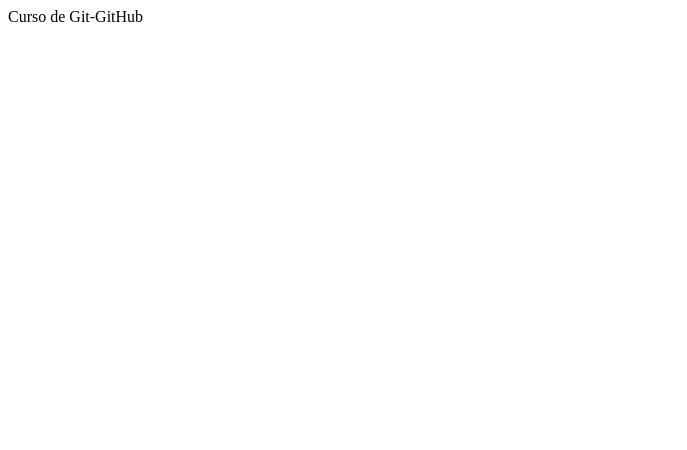
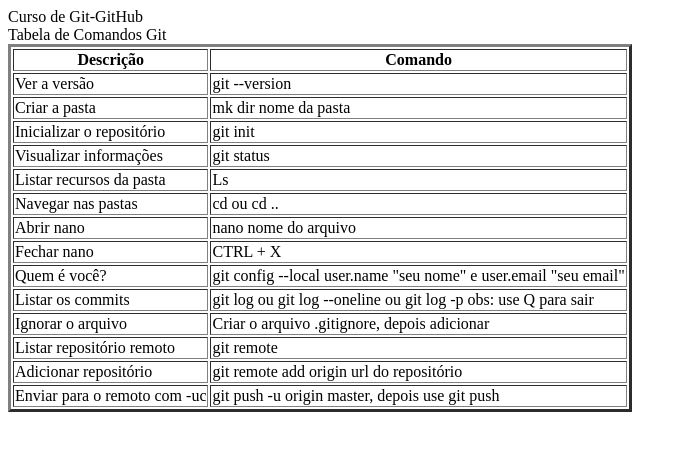
Before and after one commit to EnzoSmidt/entrevistagithub, a plain HTML site: page index.html in a window 1280 px wide. Shown: the whole page, without its empty margins (0-687 px from the left). Drawn offline with Linux system fonts and the light colour scheme.

Commit message:
tabela básica de comandos concluída

```diff
--- a/index.html
+++ b/index.html
@@ -12,7 +12,70 @@
       </header>
 
       <main>
+        Tabela de Comandos Git
 
+        <table border="3px">
+            <tr>
+                <th>Descrição</th>
+                <th>Comando</th>
+            </tr>
+            <tr>
+                <td>Ver a versão</td>
+                <td>git --version</td>
+            </tr>
+            <tr>
+                <td>Criar a pasta</td>
+                <td>mk dir nome da pasta</td>
+            </tr>
+            <tr>
+                <td>Inicializar o repositório</td>
+                <td>git init</td>
+            </tr>
+            <tr>
+                <td>Visualizar informações</td>
+                <td>git status</td>
+            </tr>
+            <tr>
+                <td>Listar recursos da pasta</td>
+                <td>Ls</td>
+            </tr>
+            <tr>
+                <td>Navegar nas pastas</td>
+                <td>cd ou cd ..</td>
+            </tr>
+            <tr>
+                <td>Abrir nano</td>
+                <td>nano nome do arquivo</td>
+            </tr>
+            <tr>
+                <td>Fechar nano</td>
+                <td>CTRL + X</td>
+            </tr>
+            <tr>
+                <td>Quem é você?</td>
+                <td>git config --local user.name "seu nome" e user.email "seu email"</td>
+            </tr>
+            <tr>
+                <td>Listar os commits</td>
+                <td>git log ou git log --oneline ou git log -p obs: use Q para sair</td>
+            </tr>
+            <tr>
+                <td>Ignorar o arquivo</td>
+                <td>Criar o arquivo .gitignore, depois adicionar</td>
+            </tr>
+            <tr>
+                <td>Listar repositório remoto</td>
+                <td>git remote</td>
+            </tr>
+            <tr>
+                <td>Adicionar repositório</td>
+                <td>git remote add origin url do repositório</td>
+            </tr>
+            <tr>
+                <td>Enviar para o remoto com -uc</td>
+                <td>git push -u origin master, depois use git push</
+            </tr>
+        </table>
 
       </main>
 
```
